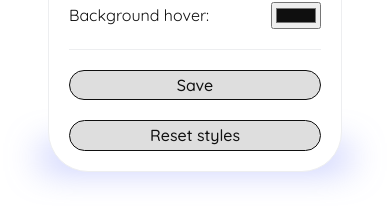
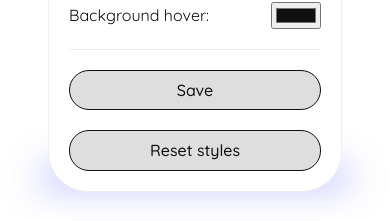
Before and after one commit to AlessArver/social-network-front-react, a Next.js app: page /palette in a window 390 px wide. Shown: the part 853-1074 px from the top of the page. Built offline with nearby package versions, Linux system fonts and the light colour scheme; no server answers.

Commit message:
change button size

```diff
--- a/src/components/Button/index.module.sass
+++ b/src/components/Button/index.module.sass
@@ -22,9 +22,6 @@
     padding: 10px 30px
     @include body-medium
 
-    @media screen and (max-width: 700px)
-        padding: 5px 15px
-
 .button_disabled
     cursor: unset
     border-color: #D9D9D9
```
